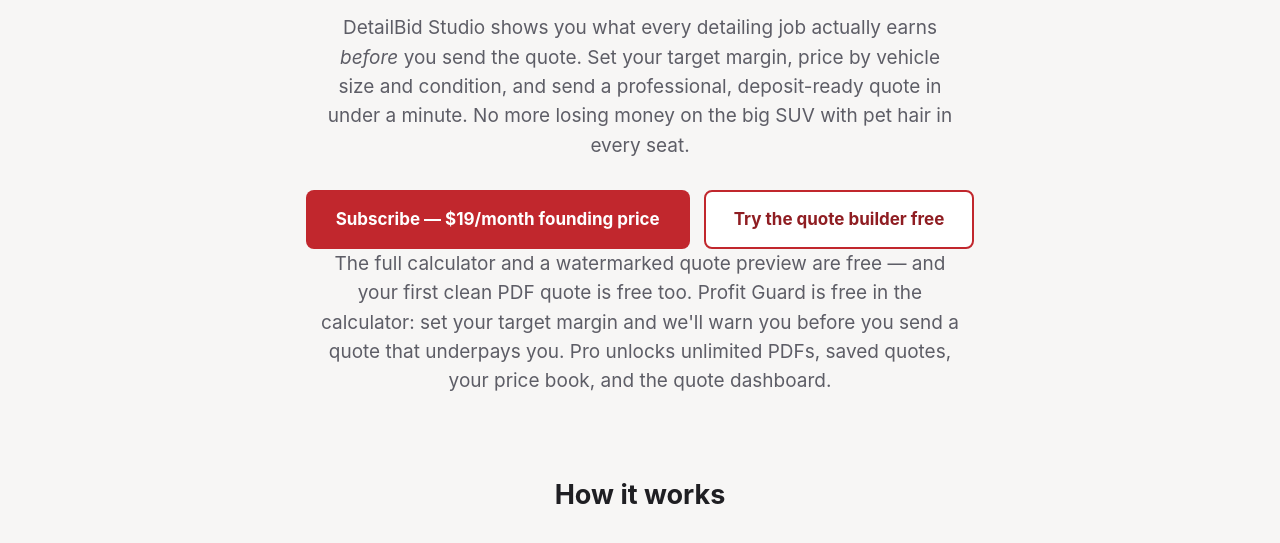
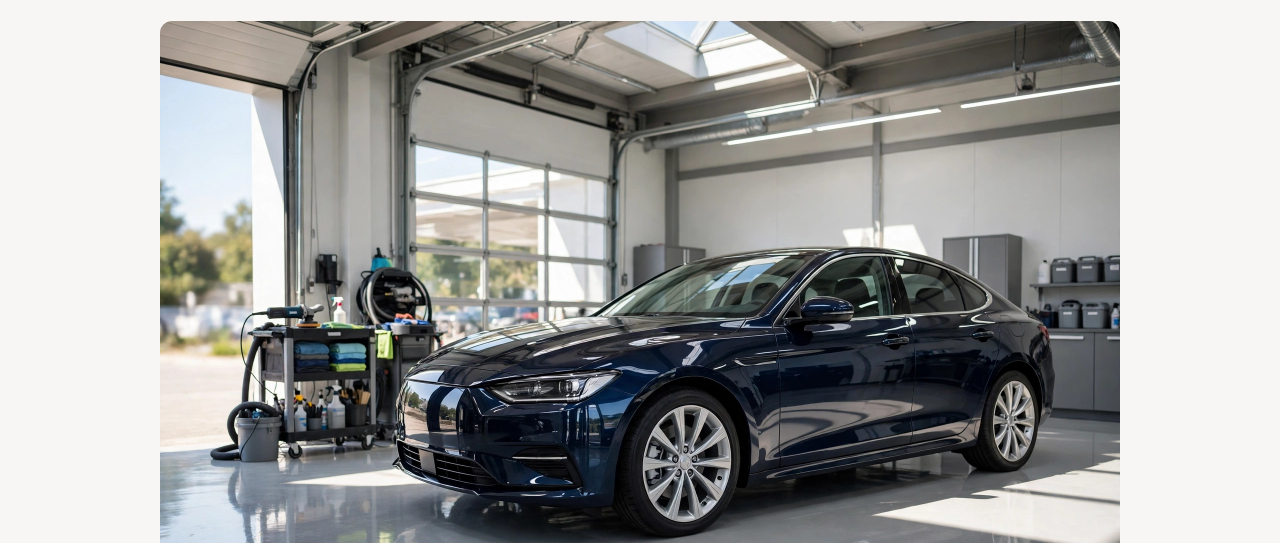
Before and after one commit to chrisla122787/detailbid, a plain HTML site: page index.html in a window 1280 px wide. Shown: the part 225-768 px from the top of the page. Drawn offline with Linux system fonts and the light colour scheme.

Commit message:
Add hero image

```diff
--- a/index.html
+++ b/index.html
@@ -106,6 +106,7 @@
 
 <div class="hero wrap">
   <h1>Stop undercharging. Quote every detail profitably.</h1>
+  <img src="hero.webp" alt="DetailBid" style="width:100%;height:auto;display:block;border-radius:12px;margin:24px auto 0;">
   <p>DetailBid Studio shows you what every detailing job actually earns <em>before</em> you send the
      quote. Set your target margin, price by vehicle size and condition, and send a professional,
      deposit-ready quote in under a minute. No more losing money on the big SUV with pet hair in every seat.</p>
```
Also changed, not shown: hero.webp (added).
